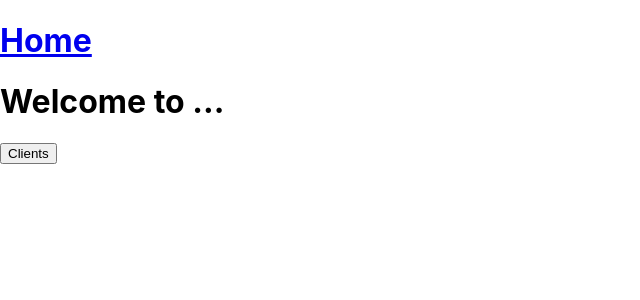
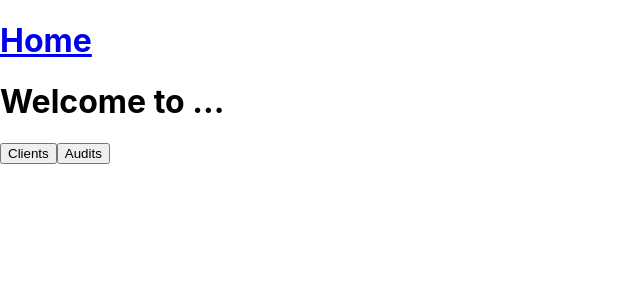
Before and after one commit to zparmenter/crm-client, a React (Create React App) app: page / in a window 1280 px wide. Shown: the top 300 px of the page, without its empty margins (0-640 px from the left). Built offline with nearby package versions, Linux system fonts and the light colour scheme.

Commit message:
add button to home page to get to audit index

```diff
--- a/src/pages/Home.js
+++ b/src/pages/Home.js
@@ -8,6 +8,9 @@ function Home() {
       <Link to={'/companies'}>
         <button>Clients</button>
       </Link>
+      <Link to={'/audits'}>
+        <button>Audits</button>
+      </Link>
     </div>
   );
 }
--- a/src/pages/auditPages/AuditShow.js
+++ b/src/pages/auditPages/AuditShow.js
@@ -2,7 +2,7 @@ import React, {useState, useEffect } from "react";
 import { NavLink, useParams, useNavigate } from 'react-router-dom';
 import AuditModel from '../../models/audit';
 import AuditShowCard from '../../components/AuditShowCard';
-import CompanyCard from '../../components/CompanyCard';
+
 
 function AuditShow(props) {
     let navigate = useNavigate()
```
Also changed, not shown: src/pages/companyPages/CompanyShow.js (+7 -0 lines).
